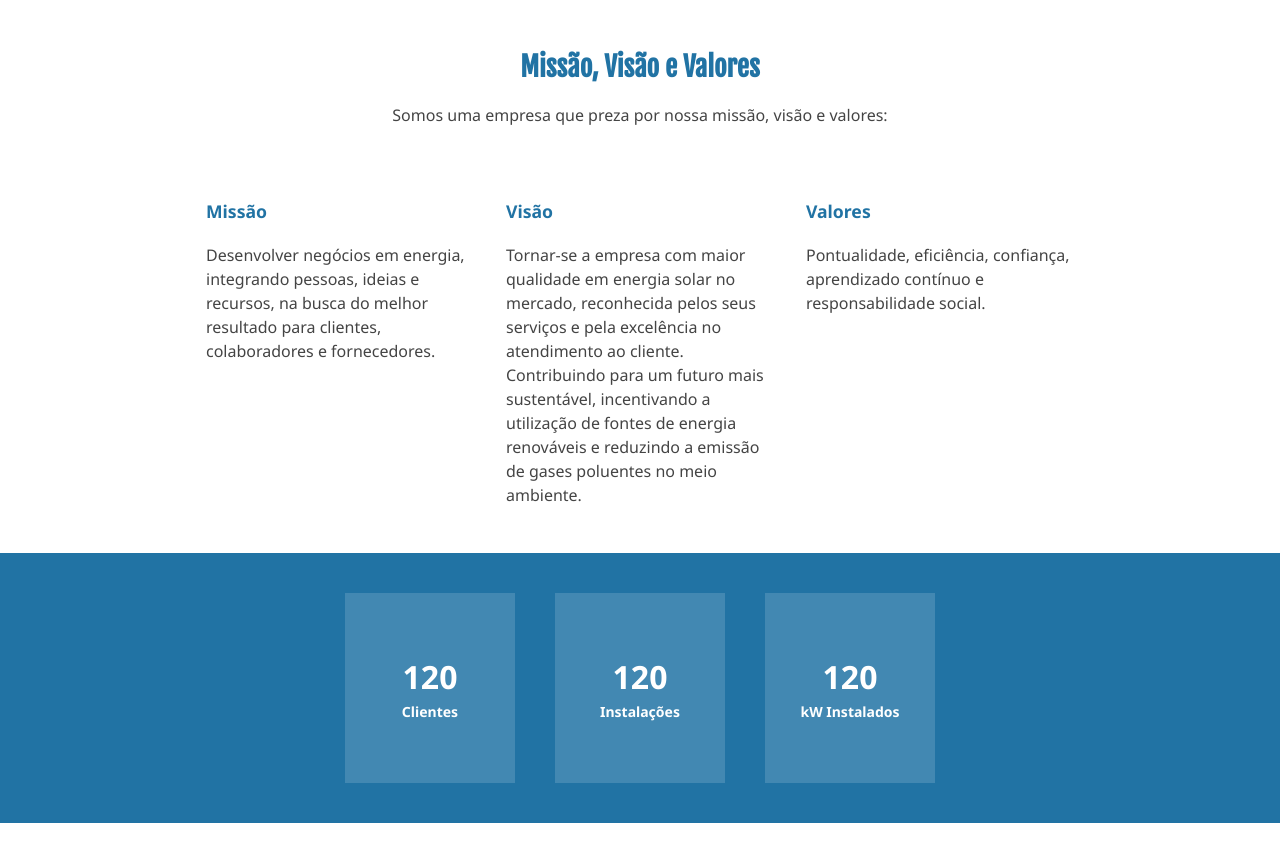
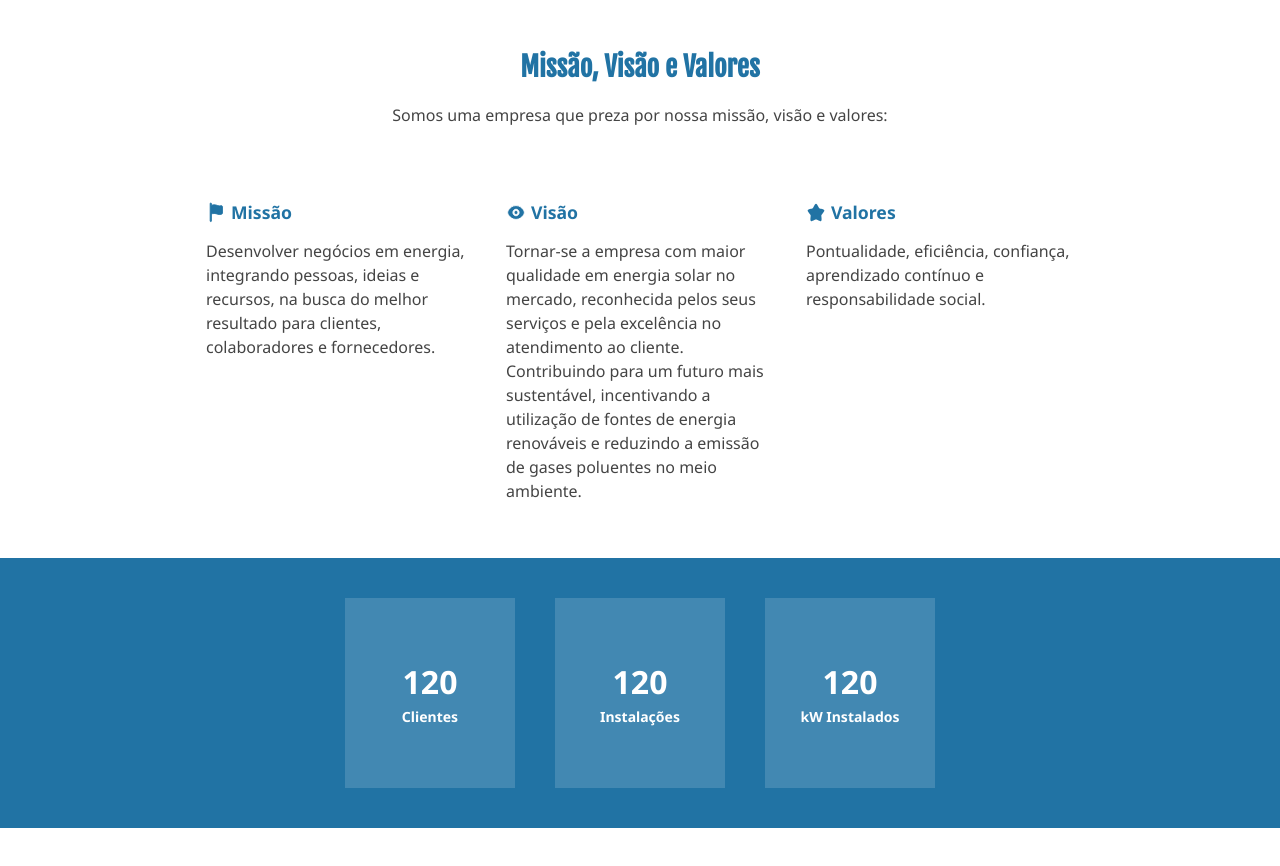
Before and after one commit to victoriacassolo/wasolar, a plain HTML site: page index.html in a window 1280 px wide. Shown: the part 2258-3124 px from the top of the page. Drawn offline with nearby package versions, Linux system fonts and the light colour scheme.

Commit message:
feat: update

```diff
--- a/index.html
+++ b/index.html
@@ -111,7 +111,6 @@
   </header>
 
   <main>
-
     <div id="myCarousel" class="carousel slide mb-6" data-bs-ride="carousel">
       <div class="carousel-indicators">
         <button type="button" data-bs-target="#myCarousel" data-bs-slide-to="0" class="active" aria-current="true"
@@ -166,17 +165,17 @@
 
     <section class="section3">
       <div>
-          <h1>Missão</h1>
+          <div class="header_1"><img src="/public/mission.svg"/><h1> Missão</h1></div>
         <p>Desenvolver negócios em energia, integrando pessoas, ideias e recursos, na busca do melhor resultado para clientes, colaboradores e fornecedores.</p>
       </div>
 
       <div>
-        <h1>Visão</h1>
+        <div class="header_1"><img src="/public/vision.svg"/><h1> Visão</h1></div>
         <p>Tornar-se a empresa com maior qualidade em energia solar no mercado, reconhecida pelos seus serviços e pela excelência no atendimento ao cliente. Contribuindo para um futuro mais sustentável, incentivando a utilização de fontes de energia renováveis e reduzindo a emissão de gases poluentes no meio ambiente.</p>
       </div>
 
       <div>
-        <h1>Valores</h1>
+        <div class="header_1"><img src="/public/values.svg"/><h1> Valores</h1></div>
         <p>Pontualidade, eficiência, confiança, aprendizado contínuo e responsabilidade social.</p>
       </div>
     </section>
--- a/style.css
+++ b/style.css
@@ -87,17 +87,35 @@
         border-radius: 7px;
         padding: 0 1rem;
 
-        > h1 {
-          font-family: "Noto Sans",sans-serif;
-          font-weight: 700;
-          font-size: 1.1rem;
-          color: rgb(33, 115, 164);
+        .header_1 {
+          display: flex;
+
+          img {
+            width: 20px;
+            margin-right: 5px;
+          }
+          h1 {
+            margin-top: 1px;
+            margin-bottom: 0;
+            font-family: "Noto Sans",sans-serif;
+            font-weight: 700;
+            font-size: 1.1rem;
+            color: rgb(33, 115, 164);
+          }
         }
 
+
+
         > p {
-          margin-top: 20px;
+          margin-top: 15px;
           color: #444;
-          font-family: "Noto Sans",sans-serif
+
+          margin-bottom: 25px;
+          font-family: "Noto Sans",sans-serif;
+
+          @media(max-width: 600px) {
+            font-size: 14px;
+          }
         }
     }
   }
```
Also changed, not shown: public/mission.svg (added), public/values.svg (added), public/vision.svg (added).
